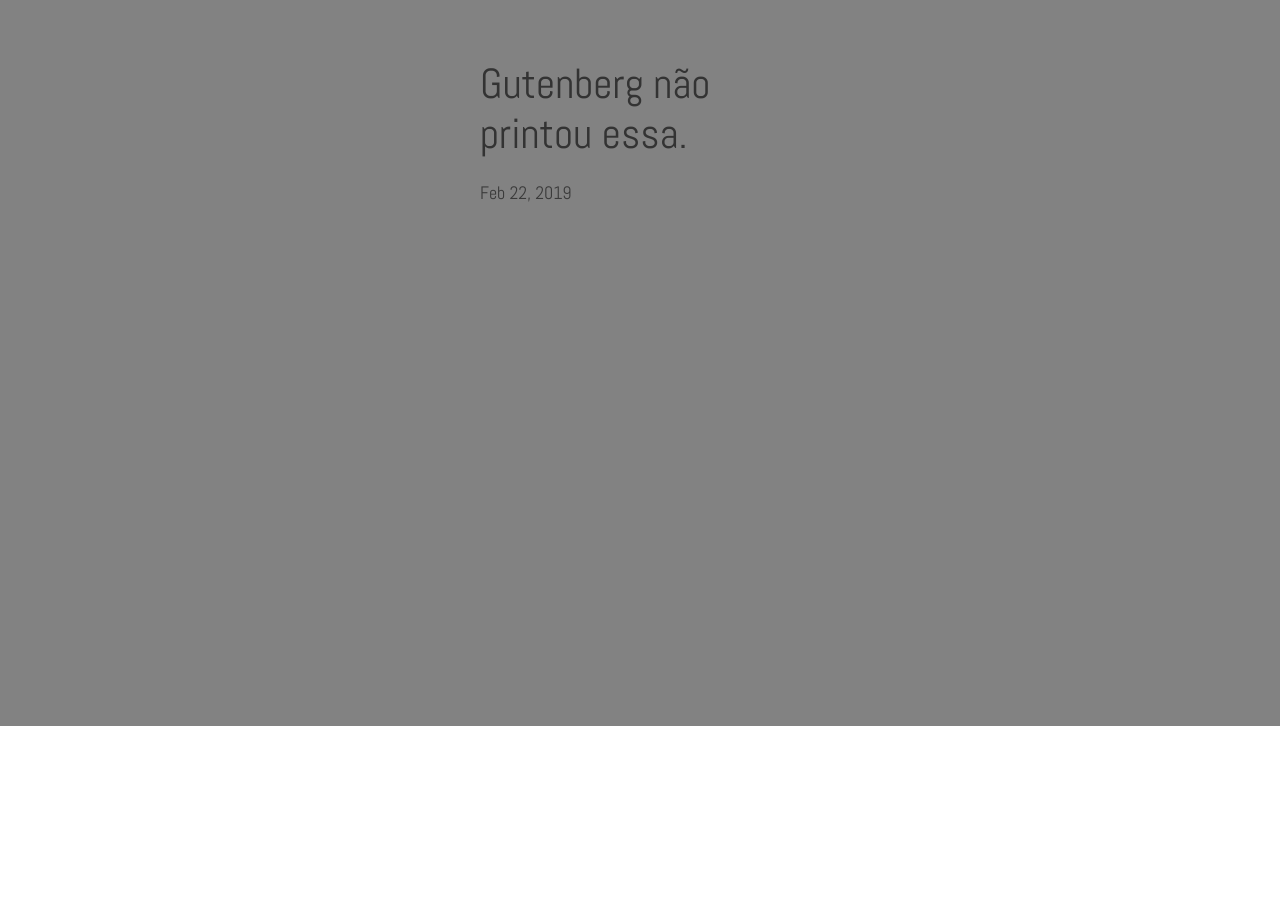
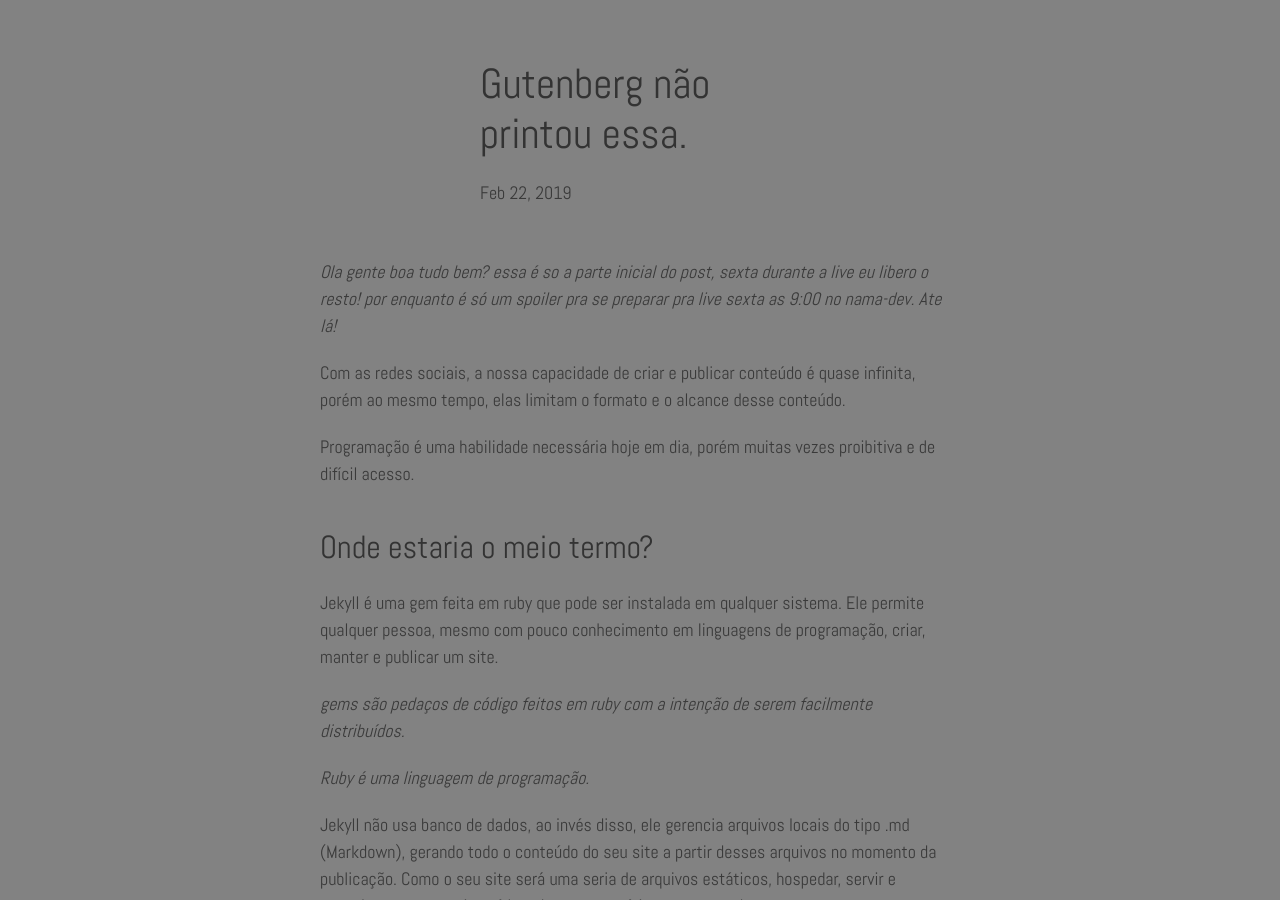
Before and after one commit to leualemax/leualemax.github.io, a Jekyll site: the page built from _posts/2020-02-22-Gutenberg.markdown, in a window 1280 px wide and 900 px high, scrolled down 238 px. Built offline with Jekyll 4.4.1, drawn with Linux system fonts in a browser that asks for light colours; nearby versions of some CDN libraries; before the commit the page ends 964 px from its top, so only the background shows below that; some of the changed text lies outside the part shown.

Commit message:
Add gutenberg post

```diff
--- a/_posts/2020-02-22-Gutenberg.markdown
+++ b/_posts/2020-02-22-Gutenberg.markdown
@@ -4,3 +4,44 @@
 date: 2019-02-22 20:55:30 -0300
 categories: article
 ---
+
+> Ola gente boa tudo bem? essa é so a parte inicial do post, sexta durante a live eu libero o resto! por enquanto é só um spoiler pra se preparar pra live sexta as 9:00 no nama-dev.
+> Ate lá!
+
+Com as redes sociais, a nossa capacidade de criar e publicar conteúdo é quase infinita, porém ao mesmo tempo, elas limitam o formato e o alcance desse conteúdo.
+
+Programação é uma habilidade necessária hoje em dia, porém muitas vezes proibitiva e de difícil acesso.
+
+## Onde estaria o meio termo?
+
+Jekyll é uma gem feita em ruby que pode ser instalada em qualquer sistema. Ele permite qualquer pessoa, mesmo com pouco conhecimento em linguagens de programação, criar, manter e publicar um site.
+
+> gems são pedaços de código feitos em ruby com a intenção de serem facilmente distribuídos.
+
+> Ruby é uma linguagem de programação.
+
+Jekyll não usa banco de dados, ao invés disso, ele gerencia arquivos locais do tipo .md (Markdown), gerando todo o conteúdo do seu site a partir desses arquivos no momento da publicação. Como o seu site será uma seria de arquivos estáticos, hospedar, servir e consultar esses arquivos é bem barato, em vários casos ate de graça.
+
+Markdown é uma linguagem de marcação bem simples porem bem poderosa, com ela você consegue fazer todas as demarcações necessárias para formatar seu texto.
+
+## Hoje vamos aprender `jekyll` e `Markdown`.
+
+![https://twitter.com/JimLee](https://pbs.twimg.com/media/DiKxsSHU8AAq6rL.jpg)
+
+### O que vamos precisar?
+
+#### Um pouquinho de git.
+
+`Jekyll` usa git para gerenciar as versões de seus documentos, além disso vamos usar o `github pages` para publicar gratuitamente nosso site, por isso vamos ter que saber um pouco de git.
+
+> Caso você não saiba comandos básicos como pull e push, recomendo esse tutorial guiado gratuito feito pela codeacademy: https://www.codecademy.com/learn/learn-git
+
+#### Ruby instalado em sua maquina.
+
+Não vamos programar nada em ruby, porém precisamos do ruby no minimo na versão `2.4.0` instalado para rodar o `Jekyll`.
+
+> Para saber se você tem o ruby instalado, ou instala-lo siga o tutorial: https://www.ruby-lang.org/pt/documentation/installation/
+
+> Macs já vem com o ruby instalado por default.
+
+> Para ter certeza abra um terminal e digite `ruby -v` aperte `enter`, o resultado deve ser algo parecido com isso: `ruby 2.4.0p0 (2016-12-24 revision 57164) [x86_64-darwin16]`
```
